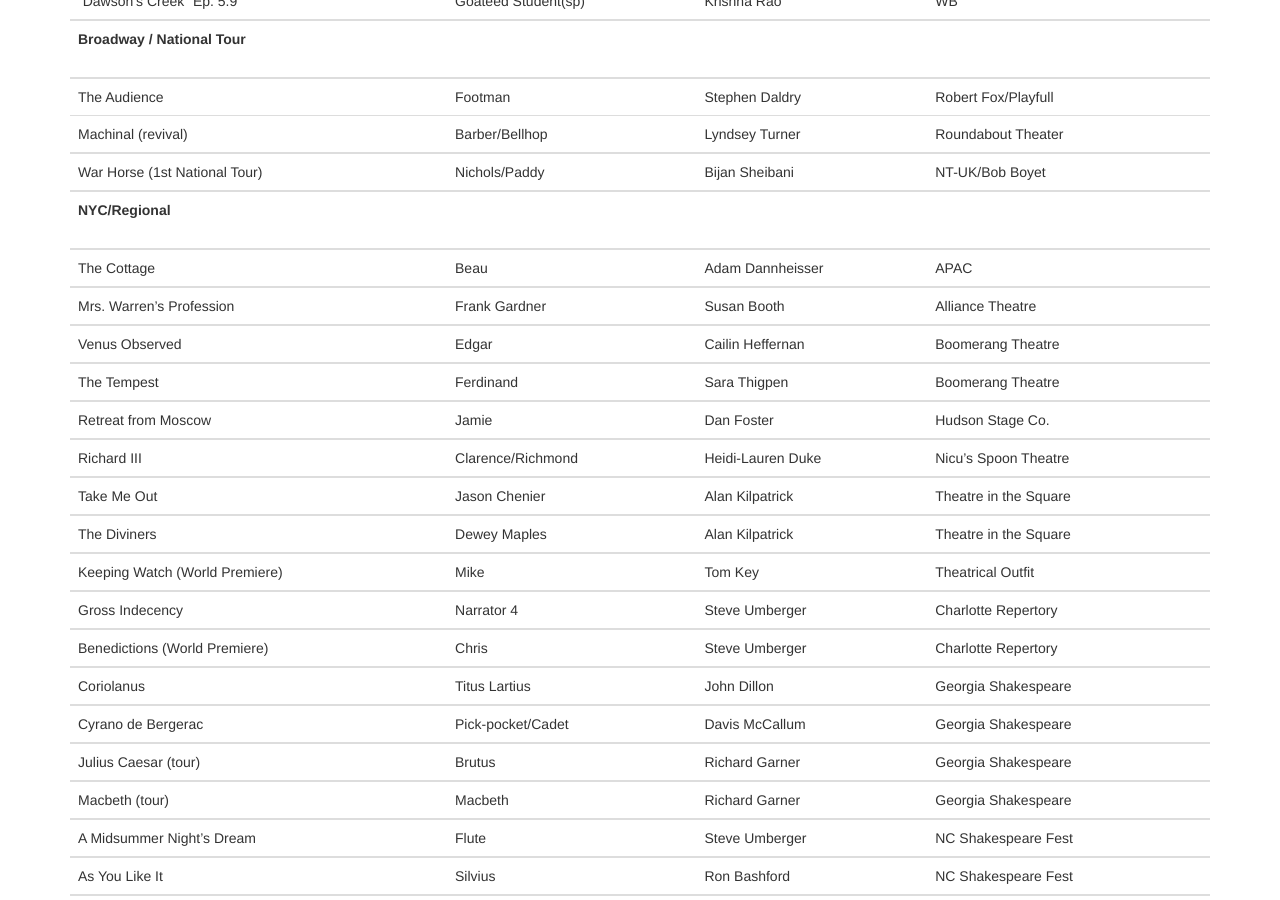
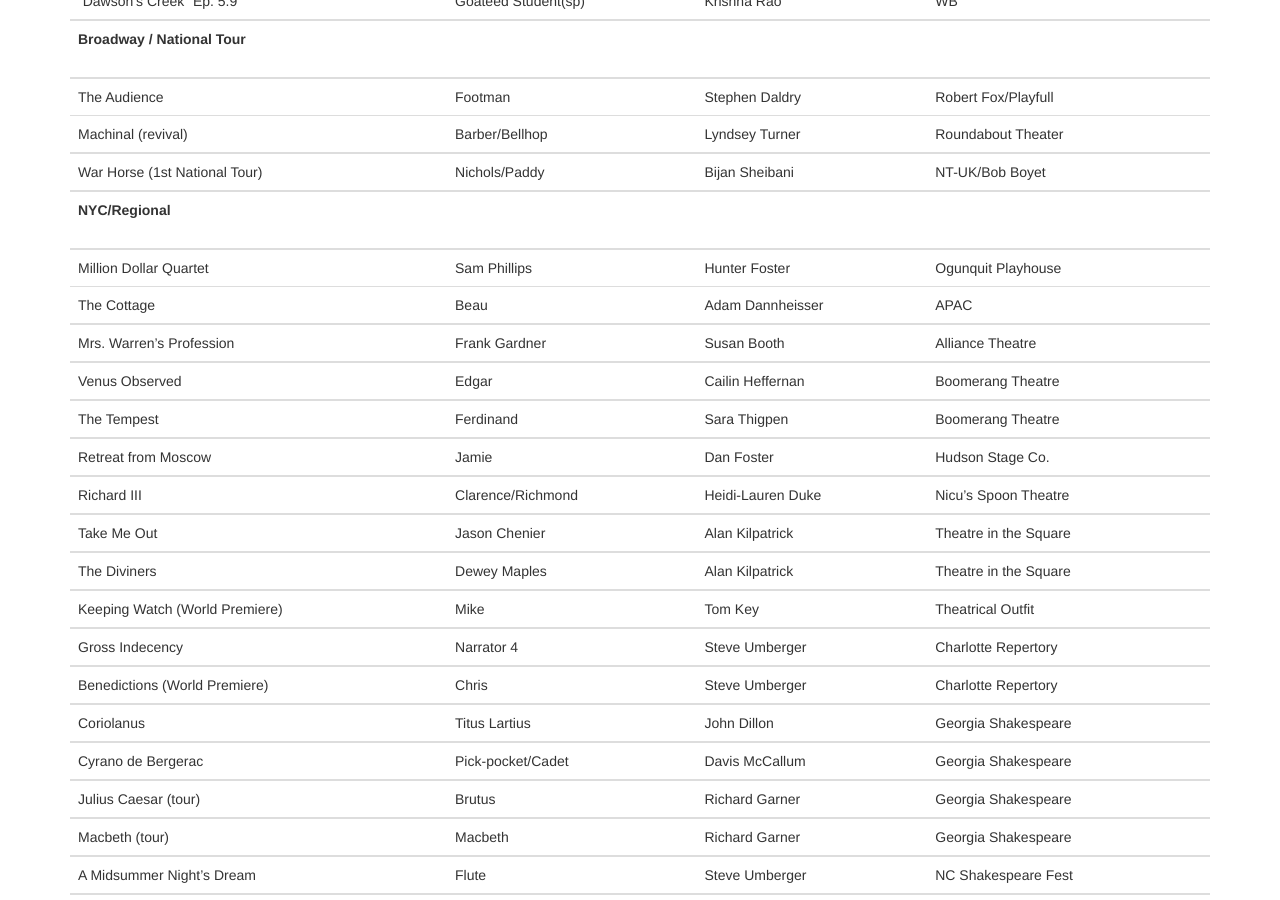
Before and after one commit to scotthelm/jasonjamesloughlin.com, a Jekyll site: the page built from resume.md, in a window 1280 px wide and 900 px high, scrolled down 322 px. Built offline with Jekyll 4.4.1, drawn with Linux system fonts in a browser that asks for light colours; nearby versions of some CDN libraries.

Commit message:
Update resume.md
 add MDQ

```diff
--- a/resume.md
+++ b/resume.md
@@ -21,6 +21,7 @@
 | ---- | ---- | -------- | ------- |
 | **NYC/Regional**<br><br> ||||
 | -- | -- | -- | -- |
+| Million Dollar Quartet | Sam Phillips | Hunter Foster | Ogunquit Playhouse |
 | The Cottage | Beau | Adam Dannheisser | APAC |
 | -- | -- | -- | -- |
 | Mrs. Warren’s Profession | Frank Gardner | Susan Booth | Alliance Theatre |
```
